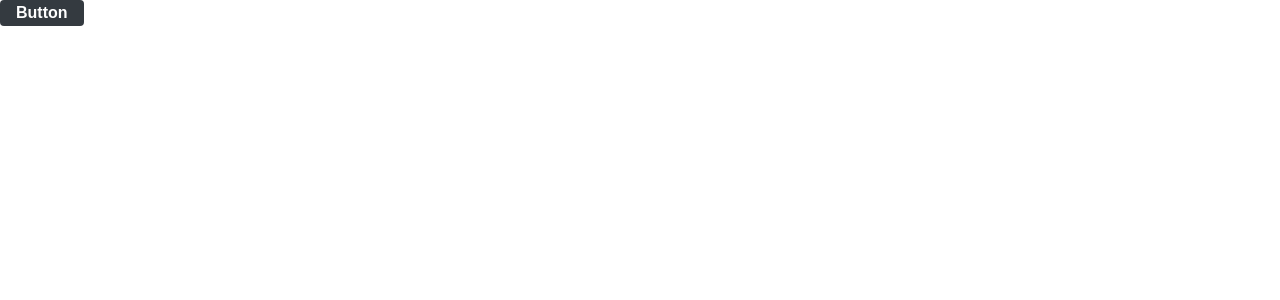
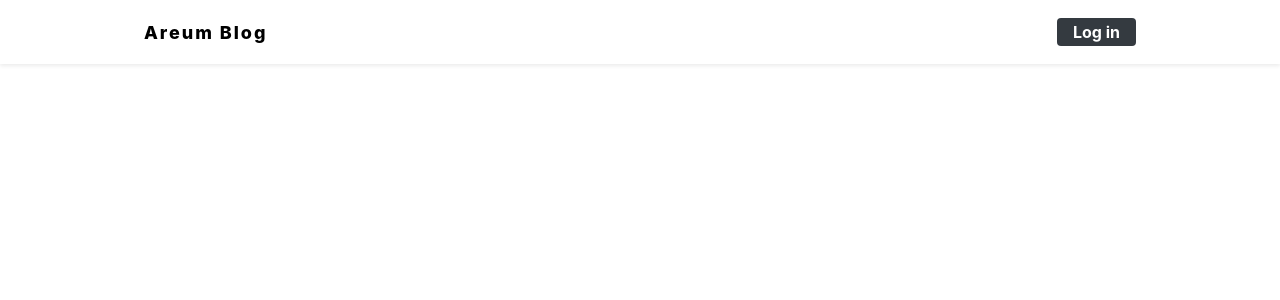
Before and after one commit to AreumAn/react-blog, a React (Create React App) app in the folder blog-frontend/: page / in a window 1280 px wide. Shown: the top 300 px of the page. Built offline with nearby package versions, Linux system fonts and the light colour scheme.

Commit message:
Add header

```diff
--- a/blog-frontend/src/components/common/Button.js
+++ b/blog-frontend/src/components/common/Button.js
@@ -1,8 +1,9 @@
 import React from 'react';
 import styled, { css } from 'styled-components';
+import { Link } from 'react-router-dom';
 import palette from '../../lib/styles/palette';
 
-const StyledButton = styled.button`
+const buttonStyle = css`
     border: none;
     border-radius: 4px;
     font-size: 1rem;
@@ -34,6 +35,20 @@
     `}
 `;
 
-const Button = props => <StyledButton {...props} />;
+const StyledButton = styled.button`
+    ${buttonStyle}
+`;
+
+const StyledLink = styled(Link)`
+    ${buttonStyle}
+`;
+
+const Button = props => {
+    return props.to ? (
+        <StyledLink {...props} cyan={props.cyan ? 1 : 0} />
+    ) : (
+        <StyledButton {...props} />
+    );
+};
 
 export default Button;
--- /dev/null
+++ b/blog-frontend/src/components/common/Header.js
@@ -0,0 +1,64 @@
+import React from 'react';
+import styled from 'styled-components';
+import { Link } from 'react-router-dom';
+import Responsive from './Responsive';
+import Button from './Button';
+
+const HeaderBlock = styled.div`
+    position: fixed;
+    width: 100%;
+    background: white;
+    box-shadow: 0px 2px 4px rgba(0, 0, 0, 0.08);
+`;
+
+const Wrapper = styled(Responsive)`
+    height: 4rem;
+    display: flex;
+    align-items: center;
+    justify-content: space-between;
+    .logo {
+        font-size: 1.125rem;
+        font-weight: 800;
+        letter-spacing: 2px;
+    }
+    .right {
+        display: flex;
+        align-items: center;
+    }
+`;
+
+const Spacer = styled.div`
+    height: 4rem;
+`;
+
+const UserInfo = styled.div`
+    font-weight: 800;
+    margin-right: 1rem;
+`;
+
+const Header = ({ user, onLogout }) => {
+    return (
+        <>
+            <HeaderBlock>
+                <Wrapper>
+                    <Link to="/" className="logo">
+                        Areum Blog
+                    </Link>
+                    {user ? (
+                        <div className="right">
+                            <UserInfo>{user.username}</UserInfo>
+                            <Button to="/" onClick={onLogout}>Log out</Button>
+                        </div>
+                    ) : (
+                        <div className="right">
+                            <Button to="/login">Log in</Button>
+                        </div>
+                    )}
+                </Wrapper>
+            </HeaderBlock>
+            <Spacer />
+        </>
+    );
+};
+
+export default Header;
--- /dev/null
+++ b/blog-frontend/src/components/common/Responsive.js
@@ -0,0 +1,22 @@
+import React from 'react';
+import styled from 'styled-components';
+
+const ResponsiveBlock = styled.div`
+    padding-left: 1rem;
+    padding-right: 1rem;
+    width: 1024px;
+    margin: 0 auto;
+
+    @media (max-width: 1024px) {
+        width: 768px;
+    }
+    @media (max-width: 768px) {
+        width: 100%;
+    }
+`;
+
+const Responsive = ({ children, ...rest }) => {
+    return <ResponsiveBlock {...rest}>{children}</ResponsiveBlock>;
+};
+
+export default Responsive;
--- a/blog-frontend/src/pages/PostListPage.js
+++ b/blog-frontend/src/pages/PostListPage.js
@@ -1,10 +1,10 @@
 import React from "react";
-import Button from "../components/common/Button";
+import Header from "../components/common/Header";
 
 const PostListpage = () => {
     return (
         <>
-            <Button>Button</Button>
+            <Header />
         </>
     );
 }
```
Also changed, not shown: blog-frontend/src/components/base/Header.js (deleted, +0 -17 lines).
